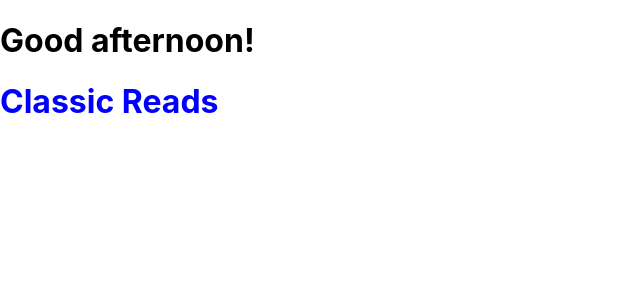
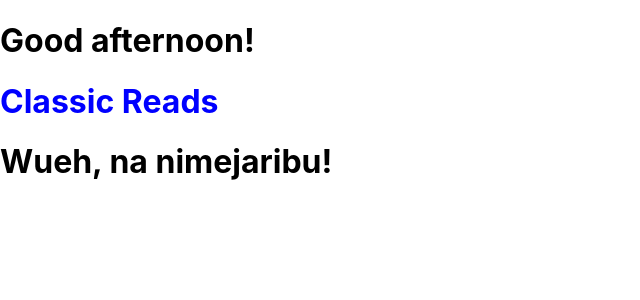
Before and after one commit to Ki-muh/Book-review-app, a React (Create React App) app: page / in a window 1280 px wide. Shown: the top 300 px of the page, without its empty margins (0-640 px from the left). Built offline with nearby package versions, Linux system fonts and the light colour scheme.

Commit message:
Imported About.js to App.js

```diff
--- a/src/About.js
+++ b/src/About.js
@@ -3,7 +3,7 @@ import React from "react";
 function About() {
     return (
         <div>
-            <h1>Here</h1>
+            <h1>Wueh, na nimejaribu!</h1>
         </div>
     );
 }
--- a/src/App.js
+++ b/src/App.js
@@ -1,12 +1,14 @@
 import React from 'react';
 import './App.css';
 import Home from './Home';
+import About from './About';
 
 
 function App() {
   return(
     <div>
       <Home />
+      <About />
     </div>
   )
 }
```
